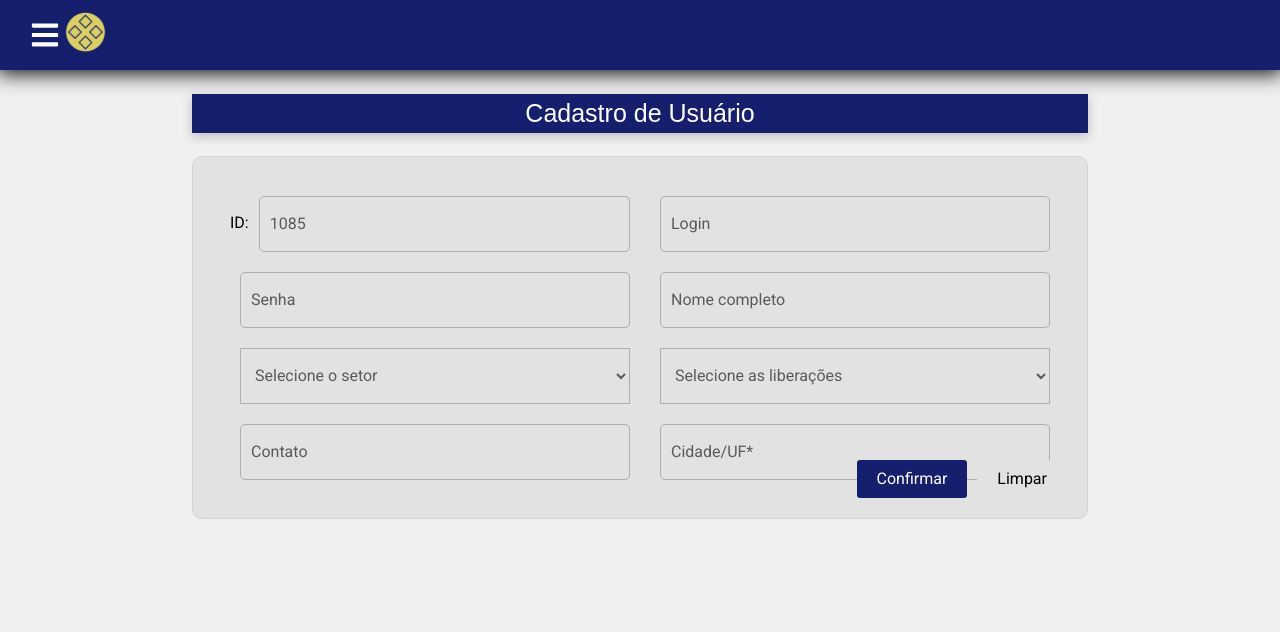
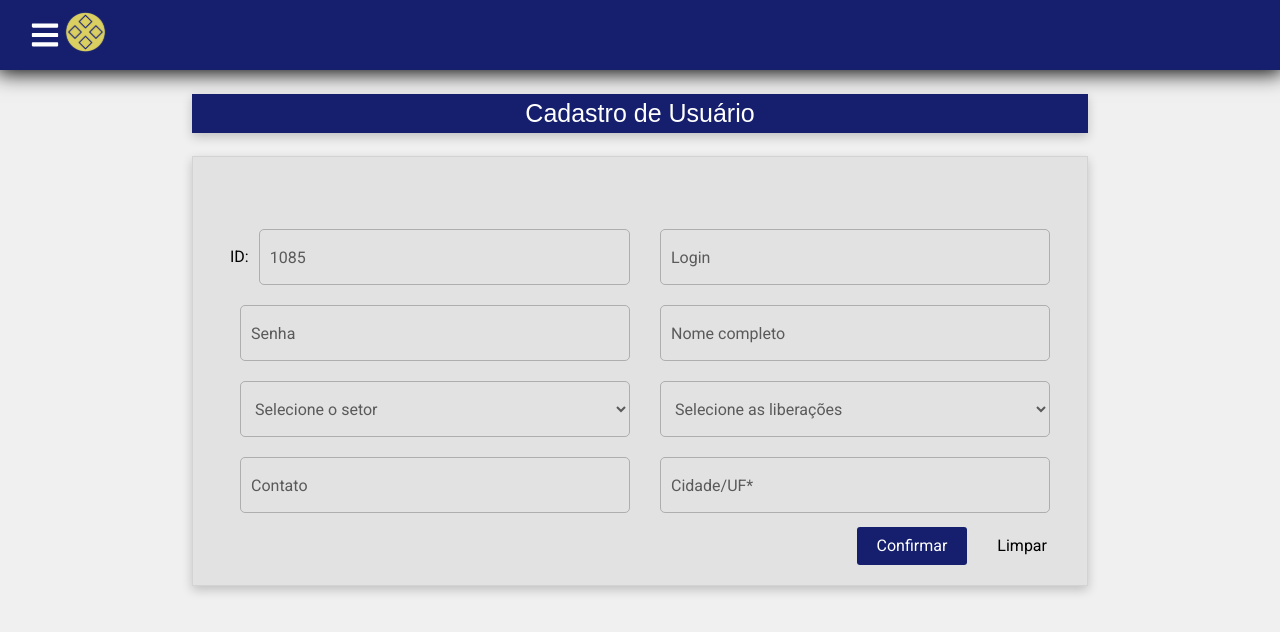
Before and after one commit to mmspelisson/ProjetoTcc, a React (Vite) app: page /register in a window 1280 px wide. Shown: the top 632 px of the page. Built offline with nearby package versions, Linux system fonts and the light colour scheme.

Commit message:
kanban - commit

```diff
--- a/src/app/pages/demand/Styles.js
+++ b/src/app/pages/demand/Styles.js
@@ -11,7 +11,7 @@ export const Container = styled.div`
 export const FormWrapper = styled.div`
   width: 70%;
   max-width: 1278px;
-  height: 363px;
+  height: 280px;
   background-color: #E2E2E2;
   mix-blend-mode: pass-through;
   display: flex;
@@ -24,6 +24,7 @@ export const FormWrapper = styled.div`
   border: 1px solid #D3D3D3;
   margin: auto;
   flex-grow: 1;
+  box-shadow: 0px 4px 10px rgba(0, 0, 0, 0.2);
 `
 
 export const FormContainer = styled.form`
--- a/src/app/pages/registerUsers/Styles.js
+++ b/src/app/pages/registerUsers/Styles.js
@@ -11,7 +11,7 @@ export const Container = styled.div`
 export const FormWrapper = styled.div`
   width: 70%;
   max-width: 1278px;
-  height: 363px;
+  height: 430px;
   background-color: #E2E2E2;
   mix-blend-mode: pass-through;
   display: flex;
@@ -20,10 +20,10 @@ export const FormWrapper = styled.div`
   justify-content: center;
   padding: 20px;
   position: relative;
-  border-radius: 10px;
   border: 1px solid #D3D3D3;
   margin: auto;
   flex-grow: 1;
+  box-shadow: 0px 4px 10px rgba(0, 0, 0, 0.2);
 `
 
 export const FormContainer = styled.form`
@@ -62,7 +62,7 @@ export const Select = styled.select`
   margin-left: 10px;
   background-color: #E2E2E2;
   border: 1px solid #AEAEAE;
-  /* border-radius: 5px; */
+  border-radius: 5px;
   color: #5A5A5A;
   &::placeholder {
     color: #5A5A5A;
--- a/src/app/pages/sector/Styles.js
+++ b/src/app/pages/sector/Styles.js
@@ -11,7 +11,7 @@ export const Container = styled.div`
 export const FormWrapper = styled.div`
   width: 70%;
   max-width: 1278px;
-  height: 200px;
+  height: 150px;
   background-color: #E2E2E2;
   mix-blend-mode: pass-through;
   display: flex;
@@ -20,7 +20,7 @@ export const FormWrapper = styled.div`
   justify-content: center;
   padding: 20px;
   position: relative;
-  border-radius: 10px;
+  box-shadow: 0px 4px 10px rgba(0, 0, 0, 0.2);
   border: 1px solid #D3D3D3;
   margin: auto;
   flex-grow: 1;
```
